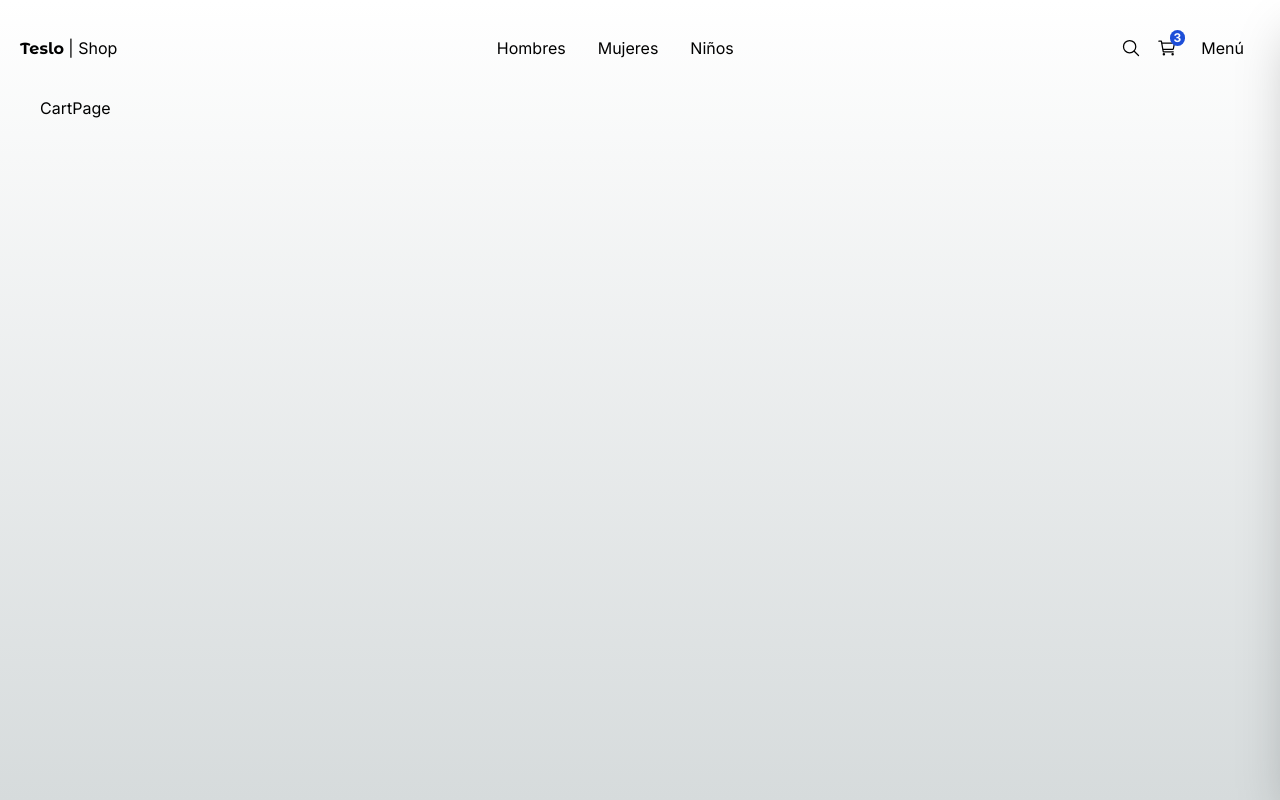
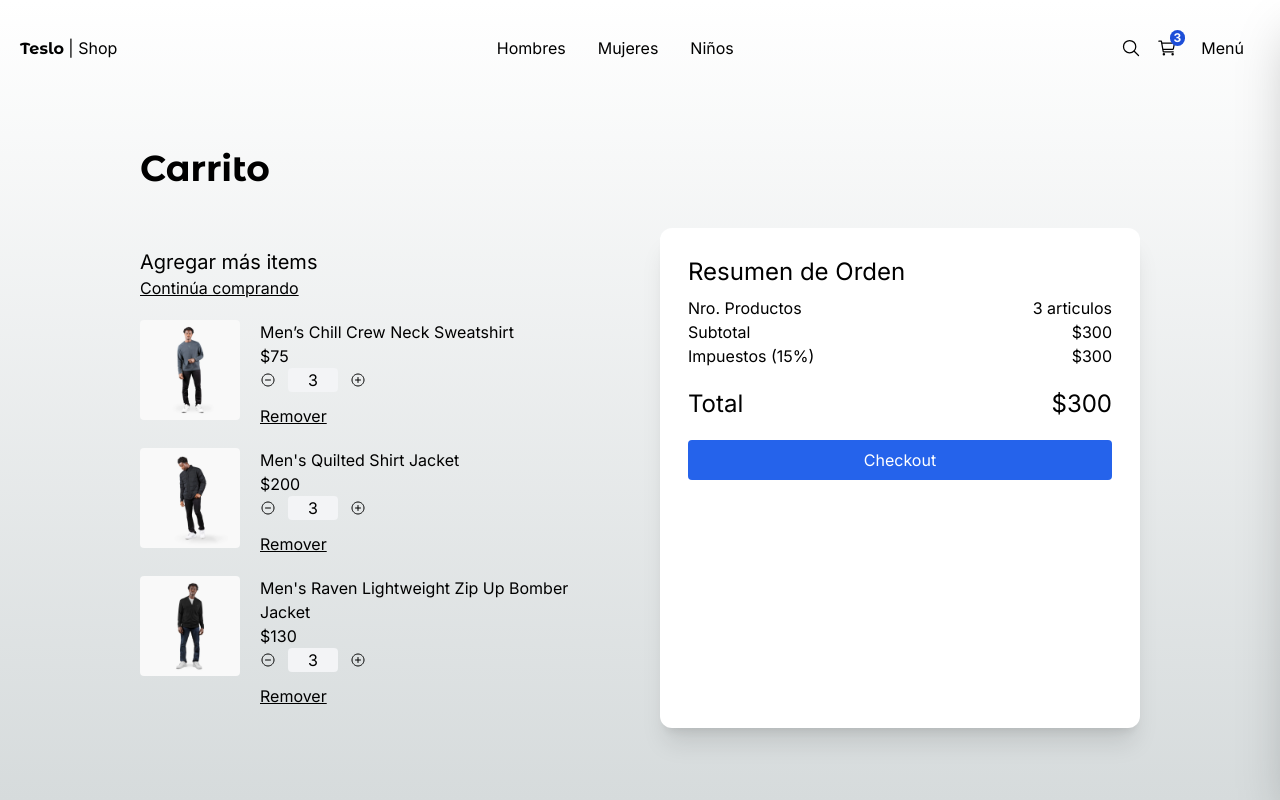
Before and after one commit to Ernestolop/NextEcommerce2, a Next.js app: page /cart in a window 1280 px wide. Built offline with nearby package versions, Linux system fonts and the light colour scheme.

Commit message:
feat: Add content on cart page

```diff
--- a/src/app/(shop)/cart/page.jsx
+++ b/src/app/(shop)/cart/page.jsx
@@ -1,6 +1,82 @@
+import Link from "next/link";
+import Image from "next/image";
+import { QuantitySelector, Title } from "@/components";
+import { initialData } from "@/seed/seed";
+
+const productsInCart = [
+  initialData.products[0],
+  initialData.products[1],
+  initialData.products[2]
+]
+
 const CartPage = () => {
   return (
-    <div>CartPage</div>
+    <div className="flex justify-center items-center mb-72 px-10 sm:px-0">
+      <div className="flex flex-col w-[1000px]">
+        <Title title="Carrito" />
+        <div className="grid grid-cols-1 sm:grid-cols-2 gap-10">
+
+          <div className="flex flex-col mt-5">
+            <span className="text-xl">Agregar más items</span>
+            <Link href="/" className="underline mb-5">
+              Continúa comprando
+            </Link>
+
+            {
+              productsInCart.map(product => (
+                <div key={product.slug} className="flex mb-5">
+                  <Image
+                    style={{
+                      width: 100,
+                      height: 100
+                    }}
+                    src={`/products/${product.images[0]}`}
+                    alt={product.title}
+                    width={100}
+                    height={100}
+                    className="mr-5 rounded"
+                  />
+                  <div className="">
+                    <p>{product.title}</p>
+                    <p>${product.price}</p>
+                    <QuantitySelector
+                      quantity={3}
+                    />
+                    <button className="underline mt-3">
+                      Remover
+                    </button>
+                  </div>
+                </div>
+              ))
+            }
+          </div>
+
+
+          {/* Orden Summary */}
+          <div className="bg-white rounded-xl shadow-xl p-7">
+            <h2 className="text-2xl mb-2">Resumen de Orden</h2>
+            <div className="grid grid-cols-2">
+              <span>Nro. Productos</span>
+              <span className="text-right">3 articulos</span>
+
+              <span>Subtotal</span>
+              <span className="text-right">$300</span>
+
+              <span>Impuestos (15%)</span>
+              <span className="text-right">$300</span>
+
+              <span className="text-2xl mt-5">Total</span>
+              <span className="text-right text-2xl mt-5">$300</span>
+            </div>
+            <div className="mt-5 mb-2 w-full">
+              <Link href="/checkout/address" className="flex btn-primary justify-center">
+                Checkout
+              </Link>
+            </div>
+          </div>
+        </div>
+      </div>
+    </div >
   )
 }
 
```
